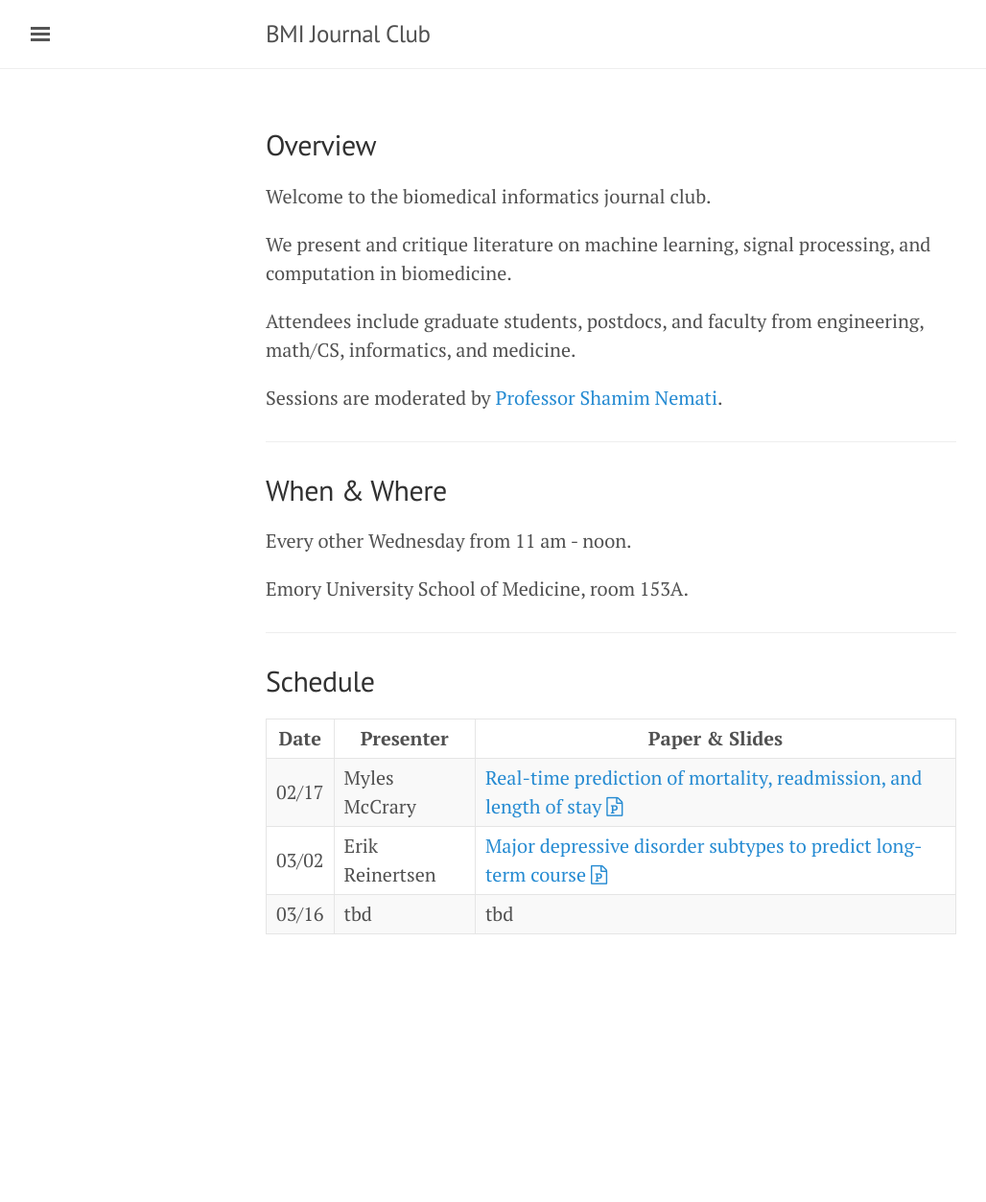
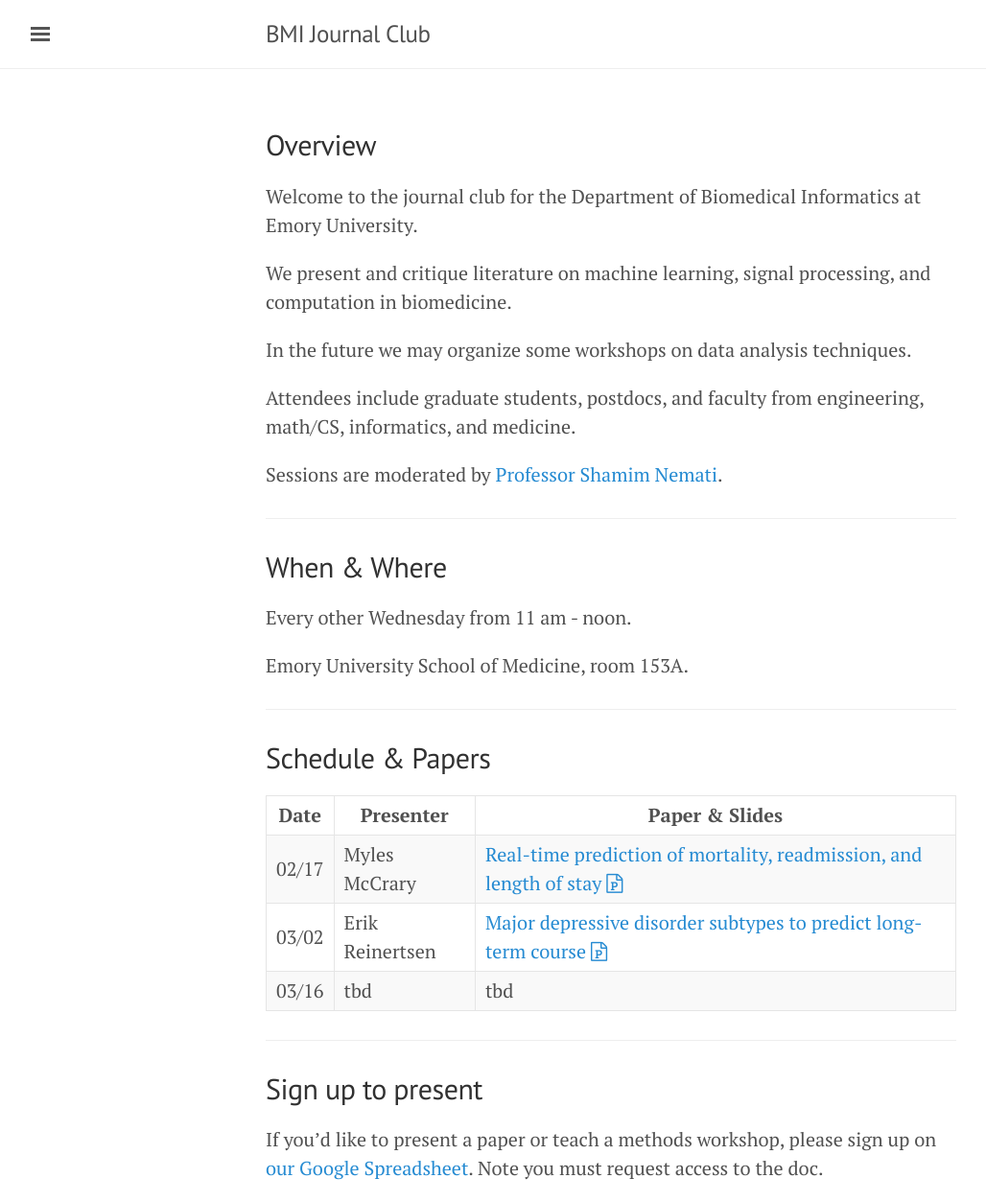
Before and after one commit to NematiLab/bmijc, a Jekyll site: the page built from index.md, in a window 1280 px wide. Shown: the whole page at 96% size, without its empty margins (3-1031 px from the left). Built offline with Jekyll 4.4.1, drawn with Linux system fonts in a browser that asks for light colours; nearby versions of some CDN libraries; before the commit the page ends 994 px from its top, so only the background shows below that.

Commit message:
added sign up

```diff
--- a/_includes/sidebar.html
+++ b/_includes/sidebar.html
@@ -11,7 +11,8 @@
   <nav class="sidebar-nav">
       <a class="sidebar-nav-item" href="{{ site.baseurl }} /#overview">Overview</a>
       <a class="sidebar-nav-item" href="{{ site.baseurl }} /#whenwhere">When & Where</a>
-      <a class="sidebar-nav-item" href="{{ site.baseurl }} /#schedule">Schedule</a>
+      <a class="sidebar-nav-item" href="{{ site.baseurl }} /#schedule">Schedule & Papers</a>
+      <a class="sidebar-nav-item" href="{{ site.baseurl }} /#signup">Sign Up</a>
   </nav>
 
   <div class="sidebar-item">
--- a/index.md
+++ b/index.md
@@ -6,9 +6,11 @@
 ## Overview
 <a name="overview"></a>
 
-Welcome to the biomedical informatics journal club.
+Welcome to the journal club for the Department of Biomedical Informatics at Emory University.
 
 We present and critique literature on machine learning, signal processing, and computation in biomedicine.
+
+In the future we may organize some workshops on data analysis techniques.
 
 Attendees include graduate students, postdocs, and faculty from engineering, math/CS, informatics, and medicine.
 
@@ -25,7 +27,7 @@
 
 ---
 
-## Schedule
+## Schedule & Papers
 <a name="schedule"></a>
 
 Date | Presenter | Paper & Slides
@@ -33,3 +35,10 @@
 02/17 | Myles McCrary | [Real-time prediction of mortality, readmission, and length of stay]({{ site.baseurl }} /assets/160217.pdf) [<i class='fa fa-file-powerpoint-o'></i>]({{ site.baseurl }} /assets/160217.ppt)
 03/02 | Erik Reinertsen | [Major depressive disorder subtypes to predict long-term course]({{ site.baseurl }} /assets/160302.pdf) [<i class='fa fa-file-powerpoint-o'></i>]({{ site.baseurl }} /assets/160302.pdf)
 03/16 | tbd | tbd
+
+---
+
+## Sign up to present
+<a name="signup"></a>
+
+If you'd like to present a paper or teach a methods workshop, please sign up on [our Google Spreadsheet](https://docs.google.com/spreadsheets/d/1HAbPUJqG1CfmrVLARFLbxASiGBQ65ZB3ri1jLS8TTGg/edit#gid=1168976780). Note you must request access to the doc.
```
